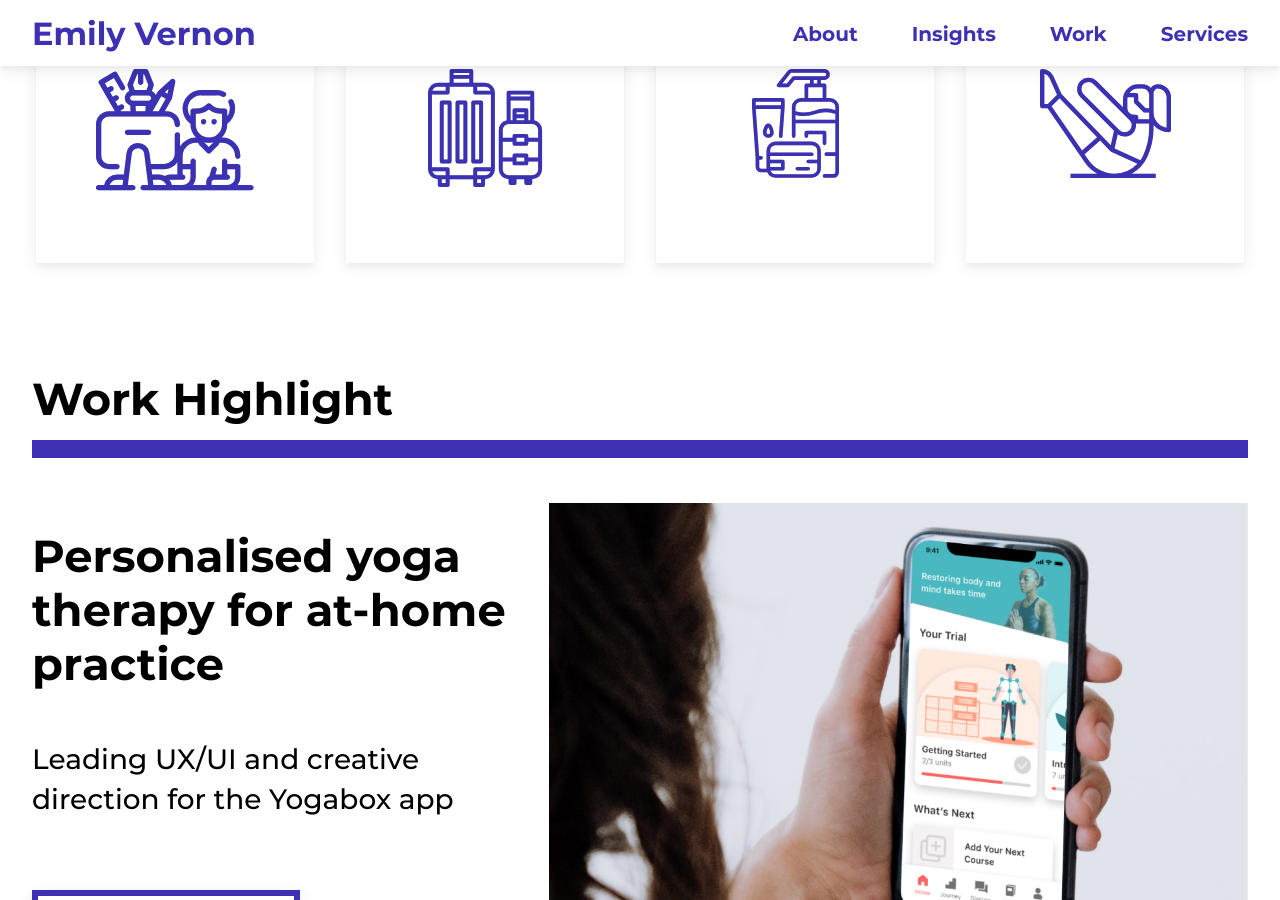
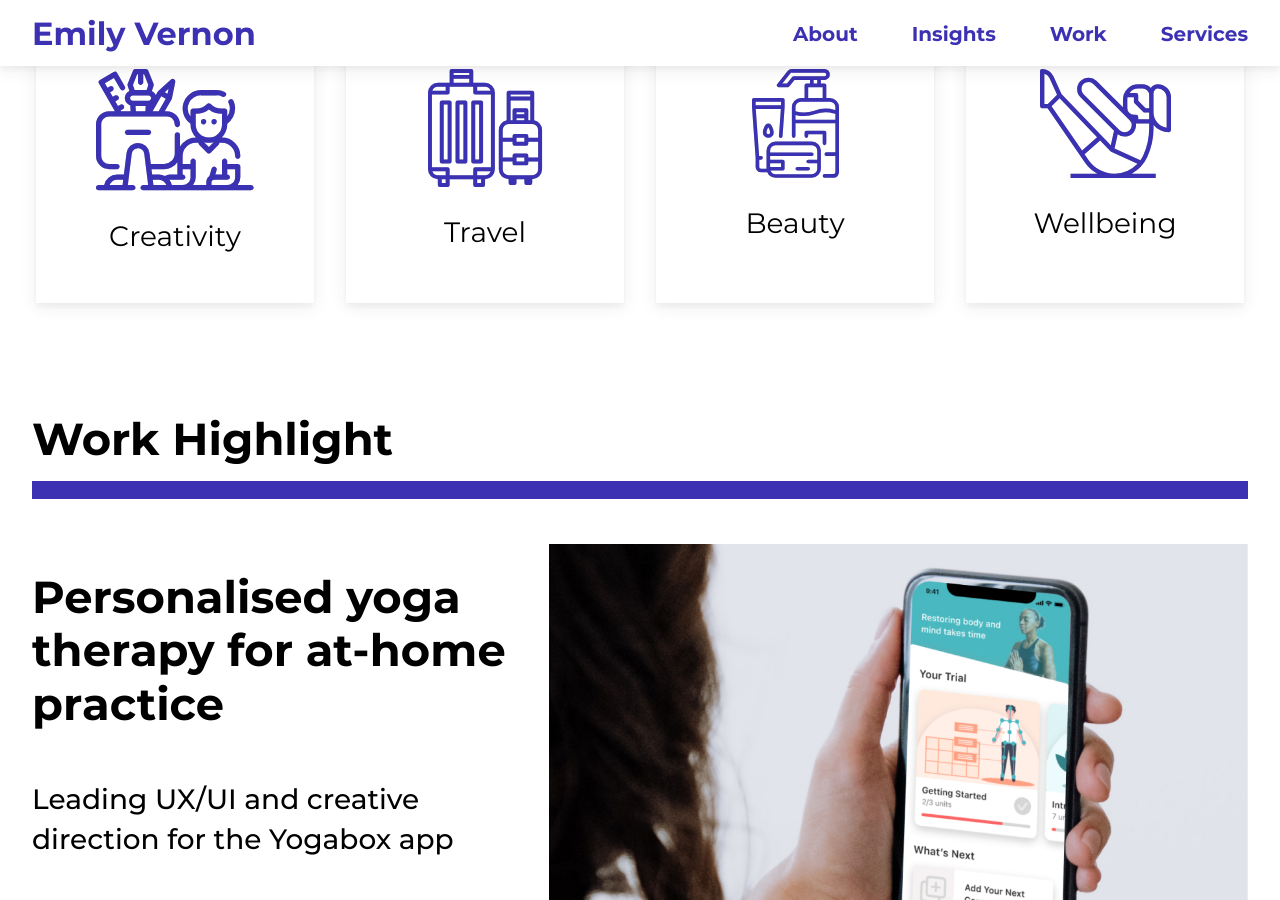
Before and after one commit to emilygv/emilyvernon.com, a Jekyll site: the page built from index.md, in a window 1280 px wide and 900 px high, scrolled down 1288 px. Built offline with Jekyll 4.4.1, drawn with Linux system fonts in a browser that asks for light colours.

Commit message:
Update index.md

```diff
--- a/index.md
+++ b/index.md
@@ -17,6 +17,7 @@ button_title= "Here's how" button_link= "/services"
 
 {% include section_icons.html
 title="We all want to live our best lives. This is why my focus includes the following industries:"
+titles="Creativity, Travel, Beauty, Wellbeing"
 icons="Creativity, Travel, Beauty, Wellbeing" breakout=false %}
 
 ## Work Highlight
```
